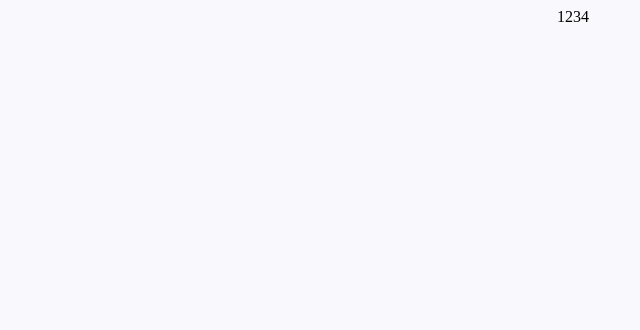
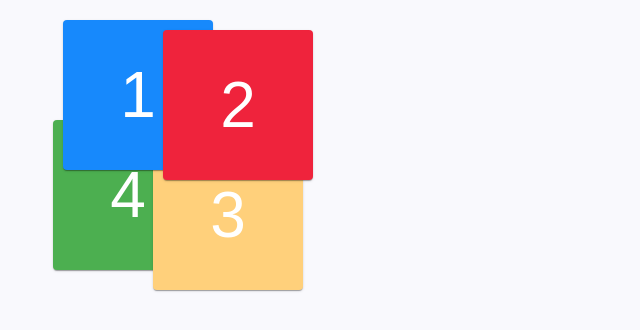
Before and after one commit to kostarusin/draft, a plain HTML site: page index.html in a window 1280 px wide. Shown: the whole page, without its empty margins (67-707 px from the left). Drawn offline with Linux system fonts and the light colour scheme.

Commit message:
Update styles.css

```diff
--- a/styles/styles.css
+++ b/styles/styles.css
@@ -3,45 +3,57 @@
 }
 
 body {
+  margin: 0;
+  font-family: sans-serif;
   background-color: #f9f9fd;
 }
 
-img {
-  display: block;
-  max-width: 100%;
-  height: auto;
+.container {
+  min-height: 100vh;
+  position: relative;
 }
 
-.container {
+.box {
+  position: absolute;
+  height: 150px;
+  width: 150px;
+
   display: flex;
   justify-content: center;
-  margin: 0 auto;
-}
+  align-items: center;
+  border-radius: 4px;
+  font-size: 64px;
+  color: #fff;
 
-.thumb {
-  position: relative;
-  margin: 10px;
-  border-radius: 4px;
-  overflow: hidden;
-  background-color: #fff;
   box-shadow: 0px 2px 1px -1px rgba(0, 0, 0, 0.2),
     0px 1px 1px 0px rgba(0, 0, 0, 0.14), 0px 1px 3px 0px rgba(0, 0, 0, 0.12);
 }
 
-.thumb > .label {
-  position: absolute;
-  top: 0;
-  right: 0;
-  margin: 0;
-  padding: 8px 16px;
-  border-bottom-left-radius: 4px;
+.box:nth-child(1) {
+  top: 20px;
+  left: 130px;
+  background-color: #1789fc;
 
-  font-family: sans-serif;
-  font-size: 24px;
-  background-color: #2196f3;
-  color: #fff;
+  z-index: 2;
 }
 
+.box:nth-child(2) {
+  top: 30px;
+  left: 230px;
+  background-color: #ef233c;
 
+  z-index: 2;
+}
 
-Resources
+.box:nth-child(3) {
+  top: 140px;
+  left: 220px;
+  background-color: #ffd07b;
+  z-index: 1;
+}
+
+.box:nth-child(4) {
+  top: 120px;
+  left: 120px;
+  background-color: #4caf50;
+}
```
